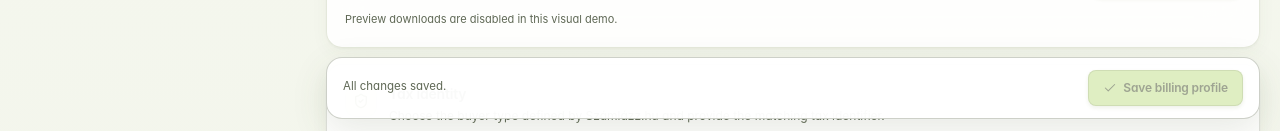
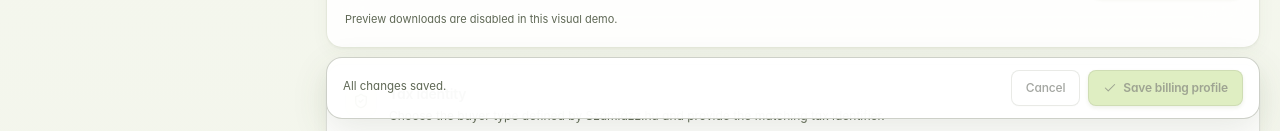
Before and after one commit to palyikris/chronosync, a React (Vite) app: page /client-billing-preview in a window 1280 px wide. Shown: the part 669-800 px from the top of the page. Built offline with nearby package versions, Linux system fonts and the light colour scheme; no server answers.

Commit message:
Add cancel action for billing profile edits

```diff
--- a/src/pages/ClientBillingPage.tsx
+++ b/src/pages/ClientBillingPage.tsx
@@ -617,6 +617,18 @@ export const ClientBillingPage: React.FC<{ preview?: boolean; initialPeriod?: {
     event.preventDefault();
     if (!draft || saveMutation.isPending) return;
     saveMutation.mutate(draft);
+  };
+
+  const cancelChanges = () => {
+    if (!selectedClient || saveMutation.isPending) return;
+    setDraft(createProfileDraft(selectedClient, selectedStoredProfile));
+    setIsDirty(false);
+    setResult(null);
+    setPreviewResult(null);
+    setInvoiceReview(null);
+    setReviewOpen(false);
+    setIssueError(null);
+    setAttachmentDownloadError(null);
   };
 
   const integrationConfigured =
@@ -1425,6 +1437,16 @@ export const ClientBillingPage: React.FC<{ preview?: boolean; initialPeriod?: {
                     <span className="text-muted">{t("clientBilling.allChangesSaved")}</span>
                   )}
                 </div>
+                <div className="flex flex-wrap items-center justify-end gap-2">
+                  <Button
+                    type="button"
+                    variant="outline"
+                    size="lg"
+                    disabled={!isDirty || saveMutation.isPending}
+                    onClick={cancelChanges}
+                  >
+                    {t("common.cancel")}
+                  </Button>
                   <Button
                     type="submit"
                     size="lg"
@@ -1435,6 +1457,7 @@ export const ClientBillingPage: React.FC<{ preview?: boolean; initialPeriod?: {
                       ? t("common.saving")
                       : t("clientBilling.saveProfile")}
                   </Button>
+                </div>
               </div>
             </form>
           ) : null}
```
Lines whose indentation alone changed are shown as unchanged.
